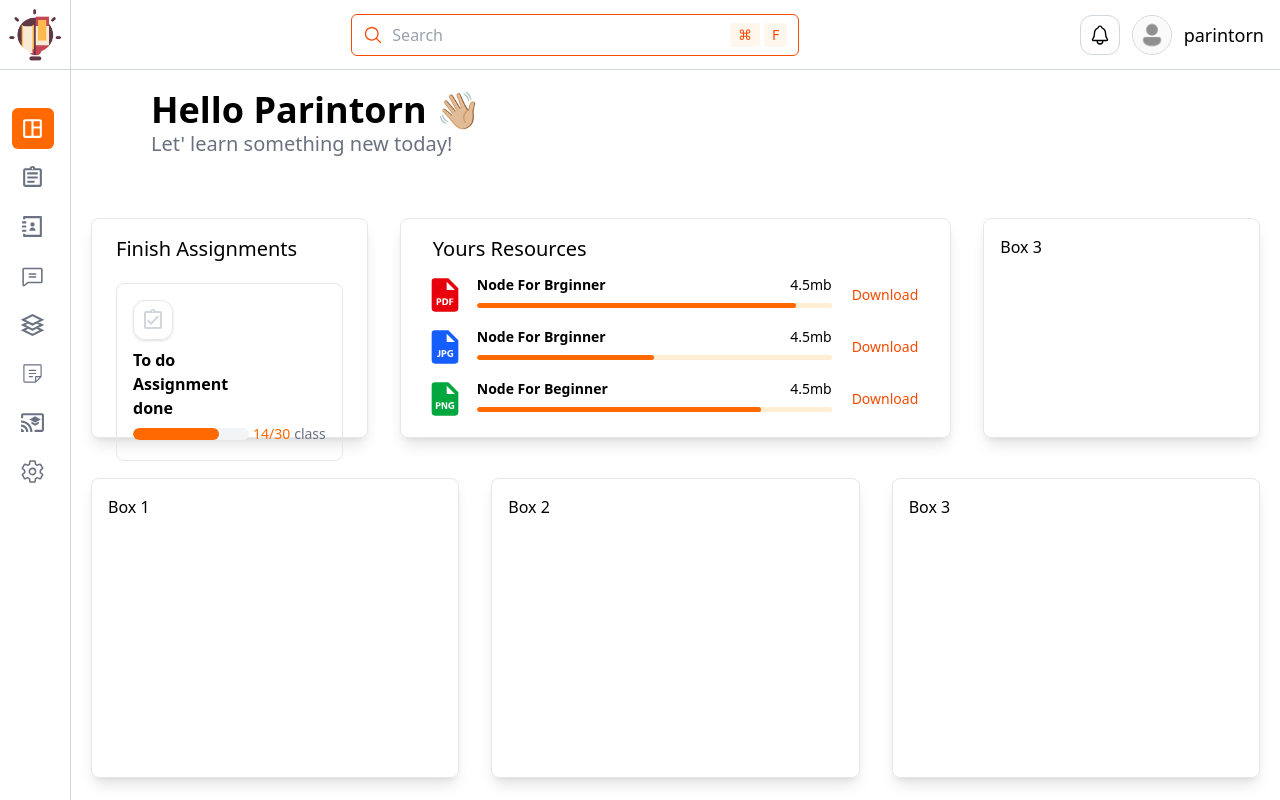
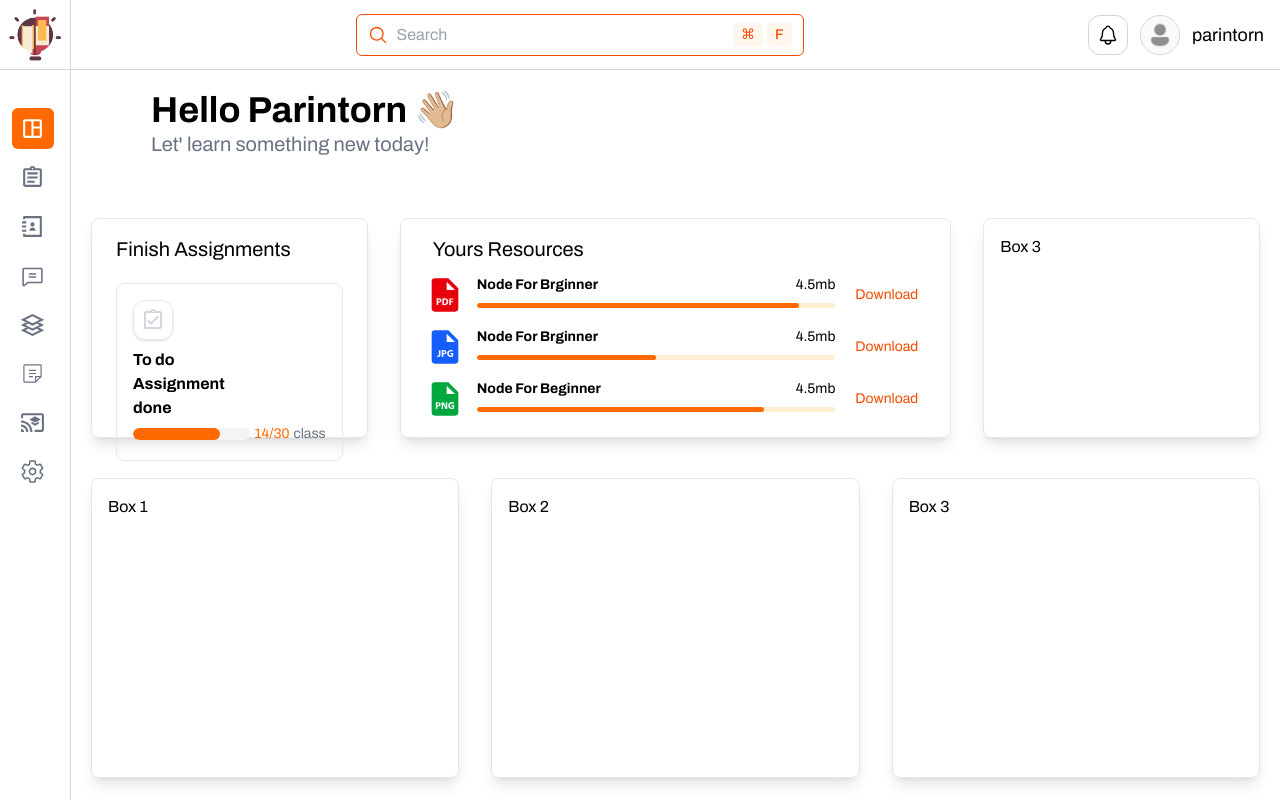
Before and after one commit to ParintornYaimai/Lms-Front-end, a Next.js app: page /dashboard in a window 1280 px wide. Shown: the top 800 px of the page. Built offline with nearby package versions, Linux system fonts and the light colour scheme.

Commit message:
feat: Change the font

```diff
--- a/src/app/layout.tsx
+++ b/src/app/layout.tsx
@@ -4,10 +4,14 @@ import "./globals.css";
 import ClientLayout from "./ClientLayout";
 
 
-const geistSans = Geist({
-  variable: "--font-geist-sans",
-  subsets: ["latin"],
-});
+import { Archivo } from 'next/font/google'
+
+const archivo = Archivo({
+  subsets: ['latin'],
+  weight: ['100', '200', '300', '400', '500', '600', '700', '800', '900'],
+  style: ['normal', 'italic'],
+  display: 'swap',
+})
 
 const geistMono = Geist_Mono({
   variable: "--font-geist-mono",
@@ -17,13 +21,16 @@ const geistMono = Geist_Mono({
 export const metadata: Metadata = {
   title: "EDU WING - Free Educational",
   description: "Free Educational Website",
+   icons: {
+    icon: "/favicon-16x16.png",
+  }
 };
 
 export default function RootLayout({children}: Readonly<{ children: React.ReactNode;}>){
 
   return (
     <html lang="en">
-      <body className={`${geistSans.variable} ${geistMono.variable} antialiased`}>
+      <body className={`${archivo.className} ${geistMono.variable} antialiased`}>
         <ClientLayout>{children}</ClientLayout>
       </body>
     </html>
```
